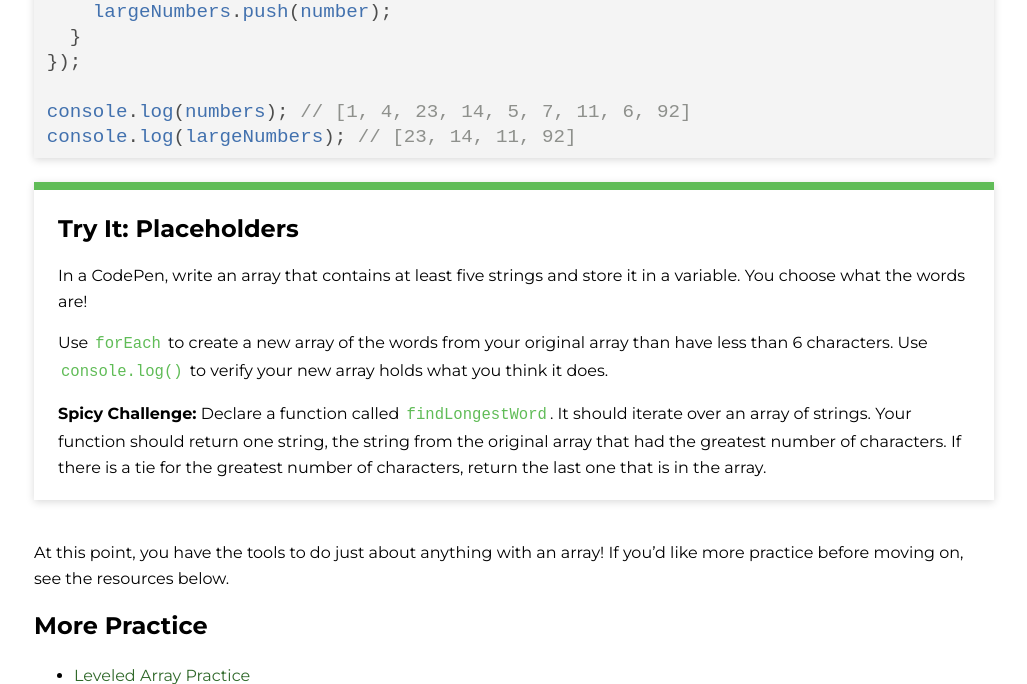
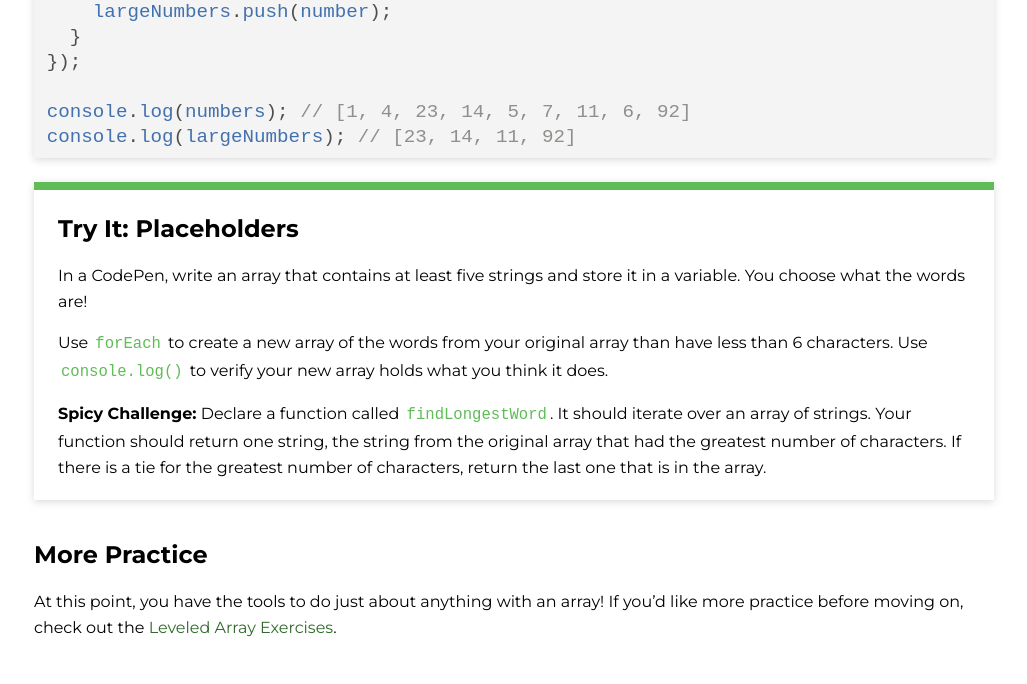
Before and after one commit to ameseee/kwk-curriculum-site, a Jekyll site: the page built from web-app/lessons/js-arrays-intermediate/index.md, in a window 1280 px wide and 900 px high, scrolled down 4402 px, cut to the strip 0-684 px from the top of the window. Shown: the whole strip, without its empty margins (126-1153 px from the left). Built offline with Jekyll 4.4.1, drawn with Linux system fonts in a browser that asks for light colours; nearby versions of some CDN libraries.

Commit message:
Clarify directions for array directions

```diff
--- a/web-app/lessons/js-arrays-intermediate/index.md
+++ b/web-app/lessons/js-arrays-intermediate/index.md
@@ -148,8 +148,7 @@ console.log(largeNumbers); // [23, 14, 11, 92]
   <p><strong>Spicy Challenge:</strong> Declare a function called <code class="try-it-code">findLongestWord</code>. It should iterate over an array of strings. Your function should return one string, the string from the original array that had the greatest number of characters. If there is a tie for the greatest number of characters, return the last one that is in the array.</p>
 </div>
 
-At this point, you have the tools to do just about anything with an array! If you'd like more practice before moving on, see the resources below.
 
 ## More Practice
 
-- [Leveled Array Practice](../js-array-practice)
+At this point, you have the tools to do just about anything with an array! If you'd like more practice before moving on, check out the [Leveled Array Exercises](../js-array-exercises).
```
Also changed, not shown: web-app/lessons/code-challenges/index.md (+2 -2 lines).
